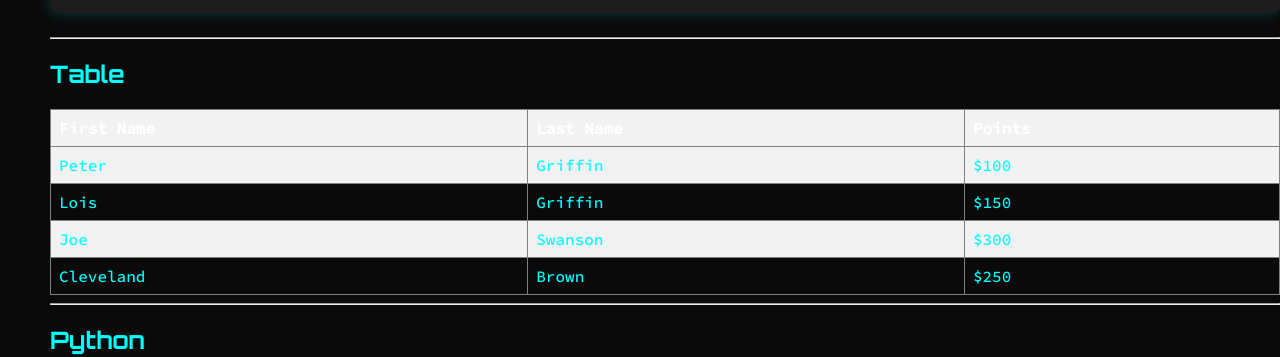
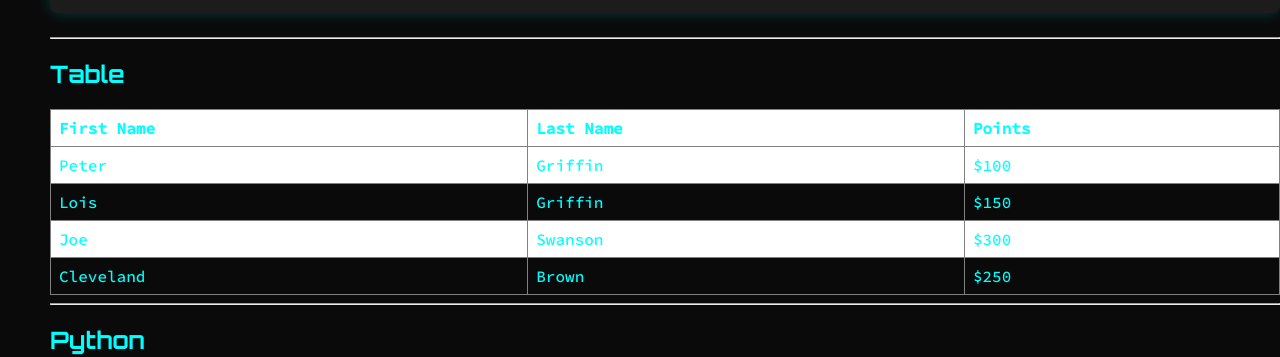
Before and after one commit to v659/jekyll_theme-new-v659, a Jekyll site: the page built from index.md, in a window 1280 px wide. Shown: the part 1482-1839 px from the top of the page. Built offline with Jekyll 4.4.1, drawn with Linux system fonts in a browser that asks for light colours.

Commit message:
Put more styling

```diff
--- a/_sass/base.scss
+++ b/_sass/base.scss
@@ -64,11 +64,11 @@ th, td {
   padding: 8px;
 }
 
-tr:nth-child(even){background-color: #f2f2f2}
+tr:nth-child(even){background-color: #ffffff}
 
 th {
-  background-color: #f2f2f2;
-  color: white;
+  background-color:#ffffff;
+  @include neon-text($primary-color)
 }
 p, li, label, input, button, span, div {
   @include neon-text($secondary-color);
```
